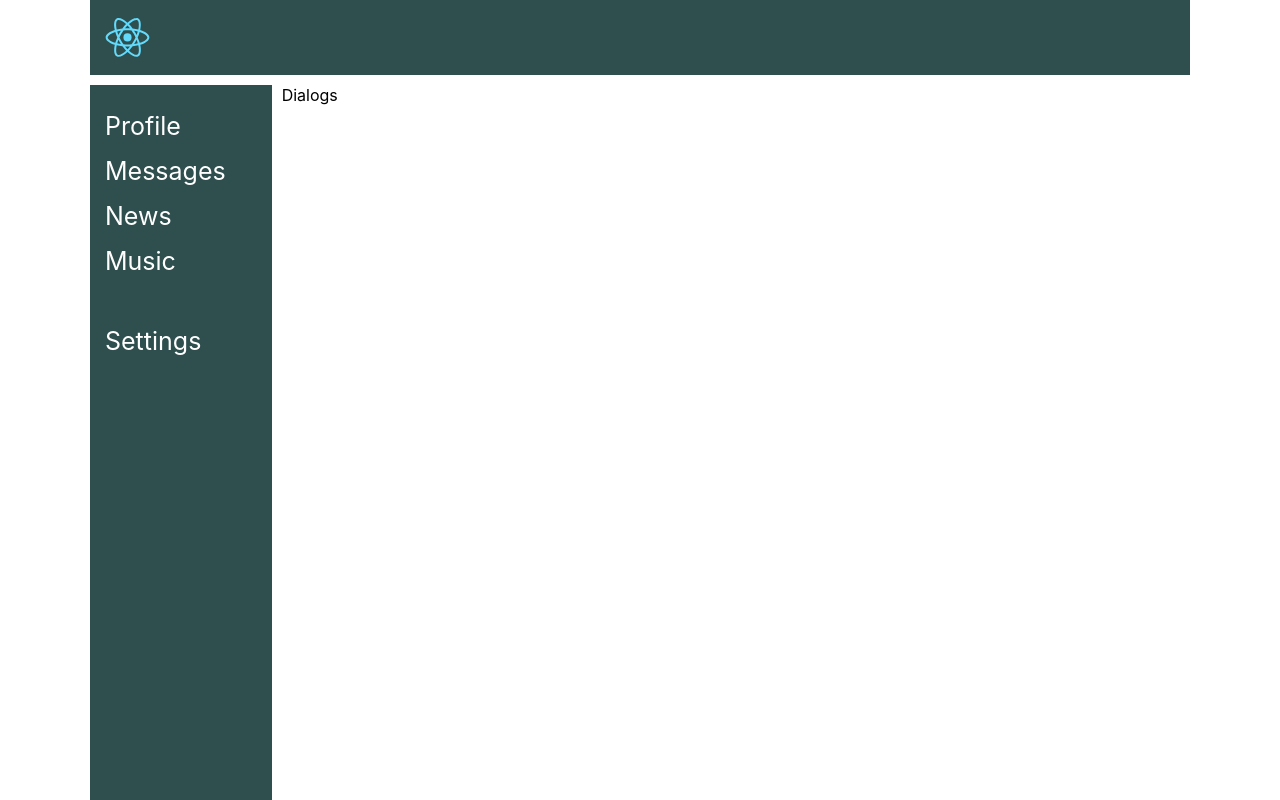
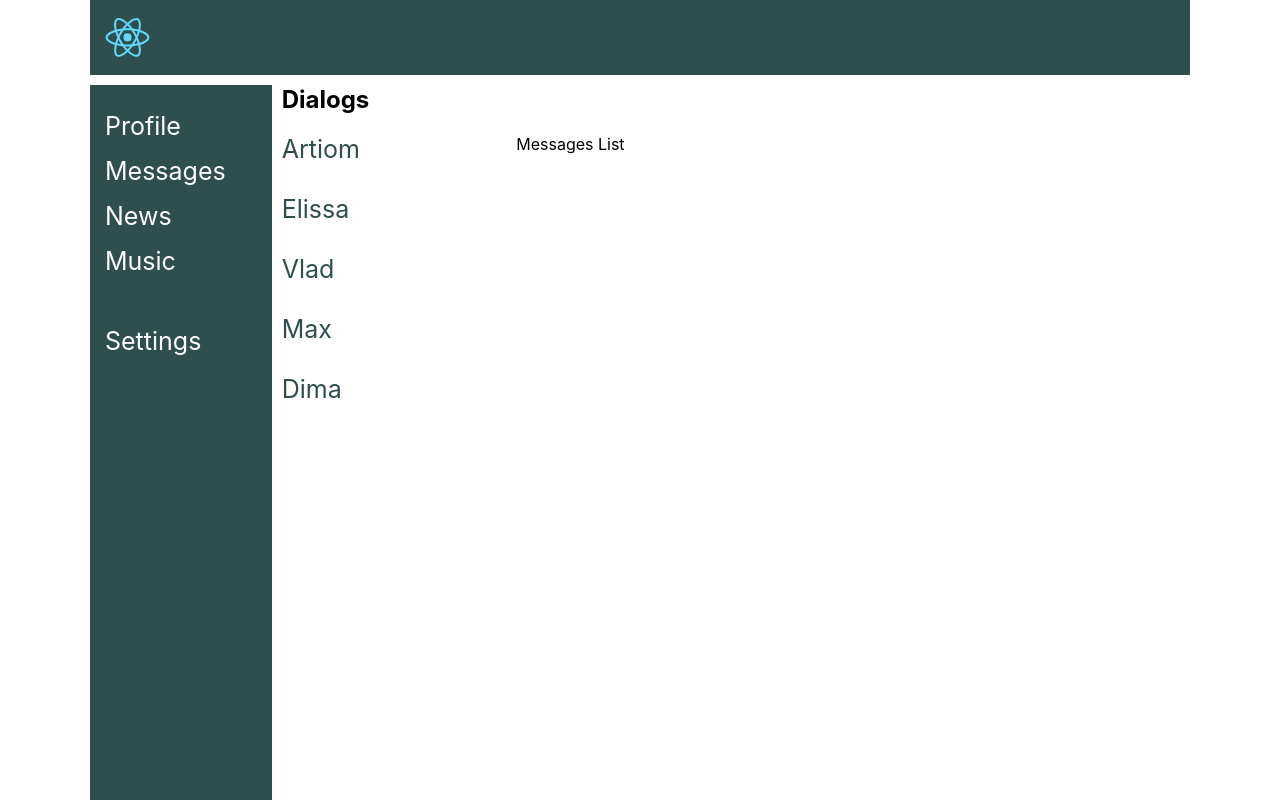
Before and after one commit to FillArt/social-network, a React (Create React App) app: page /dialogs in a window 1280 px wide. Built offline with nearby package versions, Linux system fonts and the light colour scheme.

Commit message:
feat: Added new elements and styling to the User sheet

```diff
--- a/src/components/Dialogs/Dialogs.tsx
+++ b/src/components/Dialogs/Dialogs.tsx
@@ -1,11 +1,28 @@
 import React from 'react';
+import styled from "styled-components";
+import {UserList} from "./UserList";
+import {MessagesList} from "./Messages/MessagesList";
 
 export const Dialogs = () => {
     return (
-        <div>
-            Dialogs
-        </div>
+        <DialogsContainer>
+            <h2>Dialogs</h2>
+            <DialogsFlex>
+                <UserList/>
+                <MessagesList/>
+            </DialogsFlex>
+        </DialogsContainer>
     );
 };
 
-export default Dialogs;
+const DialogsContainer = styled.div`
+    h2 {
+        margin: 0 0 20px 0;
+    }
+`
+
+const DialogsFlex = styled.div`
+    display: grid;
+    grid-template-columns: 3fr 9fr;
+    gap: 10px;
+`
--- /dev/null
+++ b/src/components/Dialogs/Messages/MessagesList.tsx
@@ -0,0 +1,9 @@
+import React from 'react';
+
+export const MessagesList = () => {
+    return (
+        <div>
+            Messages List
+        </div>
+    );
+};
--- /dev/null
+++ b/src/components/Dialogs/UserList.tsx
@@ -0,0 +1,43 @@
+import React from 'react';
+import styled from "styled-components";
+
+export const UserList = () => {
+    return (
+        <List>
+            <li>
+                <a href="">Artiom</a>
+            </li>
+            <li>
+                <a href="">Elissa</a>
+            </li>
+            <li>
+                <a href="">Vlad</a>
+            </li>
+            <li>
+                <a href="">Max</a>
+            </li>
+            <li>
+                <a href="">Dima</a>
+            </li>
+        </List>
+    );
+};
+
+const List = styled.ul`
+    padding: 0;
+    margin: 0;
+
+    li {
+        list-style: none;
+        &:not(:last-child) {
+            margin: 0 0 30px 0;
+        }
+
+    }
+
+    a {
+        text-decoration: none;
+        font-size: 25px;
+        color: darkslategrey;
+    }
+`
--- a/src/components/Profile/Profile.tsx
+++ b/src/components/Profile/Profile.tsx
@@ -1,8 +1,8 @@
 import React from 'react';
 import styled from "styled-components";
 
-import {Banner} from "./Banner/Banner";
-import {Info} from "./Info/Info";
+import {Banner} from "./Banner";
+import {Info} from "./Info";
 import {Posts} from "./Posts/Posts";
 
 export const Profile = () => {
```
Also changed, not shown: src/components/Dialogs/Messages/Message.tsx (added, +11 -0 lines), src/components/Profile/Banner.tsx (renamed from src/components/Profile/Banner/Banner.tsx), src/components/Profile/Info.tsx (renamed from src/components/Profile/Info/Info.tsx).
